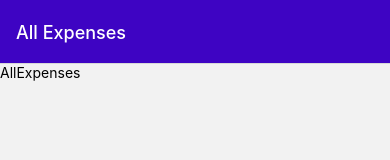
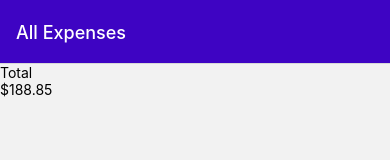
Before and after one commit to bluesnake0818/expense-tracker, a React Native app: screen /AllExpenses in a window 390 px wide. Shown: the top 160 px of the page. Built offline with nearby package versions, Linux system fonts and the light colour scheme.

Commit message:
complete lesson 4 create key components

```diff
--- /dev/null
+++ b/components/ExpensesOutput/ExpensesList.js
@@ -0,0 +1,10 @@
+import { FlatList } from 'react-native'
+
+
+const ExpensesList = () => {
+  return (
+    <FlatList />
+  )
+}
+
+export default ExpensesList
--- /dev/null
+++ b/components/ExpensesOutput/ExpensesOutput.js
@@ -0,0 +1,48 @@
+import { View } from 'react-native'
+
+import ExpensesList from './ExpensesList'
+import ExpensesSummary from './ExpensesSummary'
+
+const DUMMY_EXPENSES = [
+  {
+    id: 'e1',
+    description: 'A pair of shoes',
+    amount: 59.99,
+    date: new Date('2021-12-19')
+  },
+  {
+    id: 'e2',
+    description: 'A pair of trousers',
+    amount: 89.29,
+    date: new Date('2022-01-05')
+  },
+  {
+    id: 'e3',
+    description: 'some bananas',
+    amount: 5.99,
+    date: new Date('2021-12-01')
+  },
+  {
+    id: 'e4',
+    description: 'A book',
+    amount: 14.99,
+    date: new Date('2022-02-19')
+  },
+  {
+    id: 'e5',
+    description: 'Another book',
+    amount: 18.59,
+    date: new Date('2022-02-18')
+  },
+]
+
+const ExpensesOutput = ( { expenses, expensesPeriod }) => {
+  return (
+    <View>
+      <ExpensesSummary expenses={DUMMY_EXPENSES} periodName={expensesPeriod} />
+      <ExpensesList />
+    </View>
+  )
+}
+
+export default ExpensesOutput
--- /dev/null
+++ b/components/ExpensesOutput/ExpensesSummary.js
@@ -0,0 +1,16 @@
+import { View, Text } from 'react-native'
+
+const ExpensesSummary = ( { expenses, periodName }) => {
+  const expensesSum = expenses.reduce((sum, expense) => {
+    return sum + expense.amount
+  }, 0)
+
+  return (
+    <View>
+      <Text>{periodName}</Text>
+      <Text>${expensesSum.toFixed(2)}</Text>
+    </View>
+  )
+}
+
+export default ExpensesSummary
--- a/screens/AllExpenses.js
+++ b/screens/AllExpenses.js
@@ -1,10 +1,8 @@
-import { View, Text } from 'react-native'
+import ExpensesOutput from "../components/ExpensesOutput/ExpensesOutput"
 
 const AllExpenses = () => {
   return (
-    <View>
-      <Text>AllExpenses</Text>
-    </View>
+    <ExpensesOutput expensesPeriod="Total" />
   )
 }
 
--- a/screens/RecentExpenses.js
+++ b/screens/RecentExpenses.js
@@ -1,10 +1,8 @@
-import { View, Text } from 'react-native'
+import ExpensesOutput from "../components/ExpensesOutput/ExpensesOutput"
 
 const RecentExpenses = () => {
   return (
-    <View>
-      <Text>RecentExpenses</Text>
-    </View>
+    <ExpensesOutput expensesPeriod="Last 7 Days" />
   )
 }
 
```
